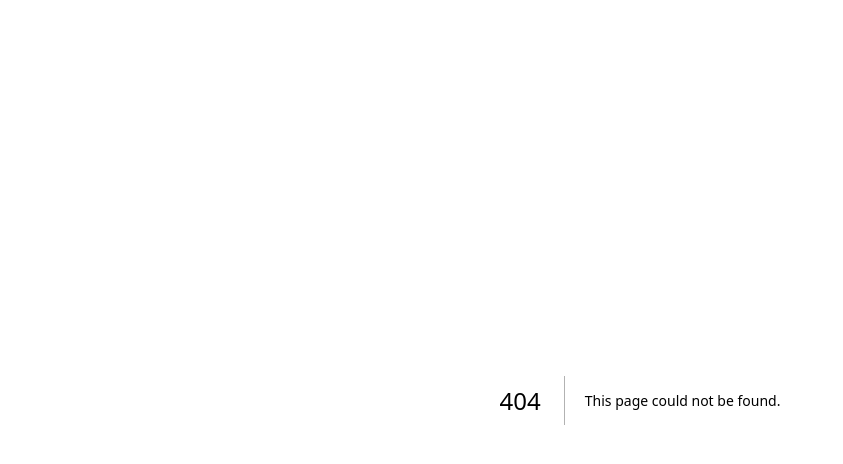
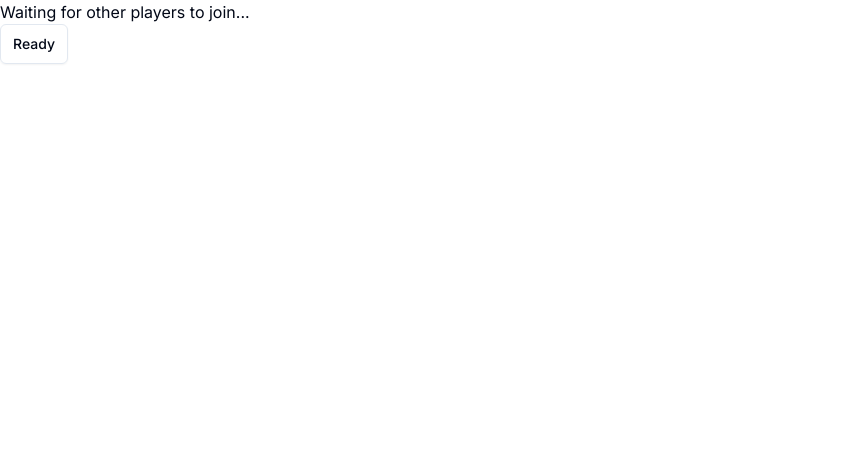
Before and after one commit to its-clem-fandango/code-runner, a Next.js app in the folder apps/client/: page /battle/1 in a window 1280 px wide. Before the commit this address had no page. Shown: the top 464 px of the page, without its empty margins (0-843 px from the left). Built offline with nearby package versions, Linux system fonts and the light colour scheme.

Commit message:
Create Lobby Component

```diff
--- /dev/null
+++ b/apps/client/app/battle/[id]/page.tsx
@@ -0,0 +1,28 @@
+"use client"
+
+import { Toggle } from "@/components/ui/toggle"
+import { useState } from "react"
+
+export default function Lobby() {
+  const [ready, setReady] = useState(true)
+  const [waitingMessage, setWaitingMessage] = useState("")
+
+  function handleReadySubmit() {
+    setReady((prevReady) => !prevReady)
+    console.log("Toggled to: ", !ready)
+  }
+
+  return (
+    <>
+      <h1>Waiting for other players to join...</h1>
+      <Toggle
+        variant="outline"
+        aria-label="Toggle italic"
+        size="lg"
+        onClick={handleReadySubmit}
+      >
+        {ready ? "Ready" : "Not Ready"}
+      </Toggle>
+    </>
+  )
+}
--- a/apps/client/app/dashboard/battle-form.tsx
+++ b/apps/client/app/dashboard/battle-form.tsx
@@ -2,6 +2,7 @@ import { useForm, SubmitHandler } from "react-hook-form"
 import { zodResolver } from "@hookform/resolvers/zod"
 import { z } from "zod"
 import { io } from "socket.io-client"
+import { useRouter } from "next/navigation"
 
 import {
   Form, // Assuming this is correctly aliased to FormProvider
@@ -13,7 +14,7 @@ import {
 } from "@/components/ui/form"
 import { Input } from "@/components/ui/input"
 import { RadioGroup, RadioGroupItem } from "@/components/ui/radio-group"
-import { DialogClose, DialogFooter } from "@/components/ui/dialog"
+import { DialogFooter } from "@/components/ui/dialog"
 import { Button } from "@/components/ui/button"
 
 // Your Zod schema
@@ -26,7 +27,6 @@ const FormSchema = z.object({
     required_error: "You need to select a difficulty.",
   }),
 })
-
 
 // Type for the form data
 type FormData = z.infer<typeof FormSchema>
@@ -43,6 +43,7 @@ interface BattleFormProps {
 
 export default function BattleForm({ setOpen }: BattleFormProps) {
   const socket = io("ws://localhost:8082")
+  const router = useRouter()
 
   const formProps = useForm<FormData>({
     resolver: zodResolver(FormSchema),
@@ -55,6 +56,8 @@ export default function BattleForm({ setOpen }: BattleFormProps) {
   const handleBattleSubmit: SubmitHandler<FormData> = async (data) => {
     await socket.emit("createBattle", data)
     setOpen(false)
+    router.push("/battle/sample-lobby")
+    //pass the id
   }
 
   return (
--- a/apps/client/components/ui/MonacoCodeEditor.tsx
+++ b/apps/client/components/ui/MonacoCodeEditor.tsx
@@ -1,6 +1,5 @@
 "use client"
 
-import React, { ReactHTMLElement, MouseEvent, ChangeEvent } from "react"
 import { useState, useEffect } from "react"
 import { socket } from "@/components/ui/socket"
 import { Editor } from "@monaco-editor/react"
@@ -12,7 +11,6 @@ import {
   DialogDescription,
   DialogClose,
 } from "./dialog"
-
 
 interface File {
   name: string
@@ -37,7 +35,6 @@ export default function MonacoCodeEditor({
     name: "script.js",
     language: "javascript",
     value: "let number = 5",
-
   }
   const file: File = files
 
@@ -94,7 +91,6 @@ export default function MonacoCodeEditor({
   useEffect(() => {
     socket.on("opponentCode", (msg) => {
       if (msg.clientId !== socket.id) {
-
         setRecievedCode(msg.message)
       }
     })
@@ -140,7 +136,6 @@ export default function MonacoCodeEditor({
               </DialogClose>
             </DialogContent>
           </Dialog>
-
         </div>
       </div>
     </>
--- /dev/null
+++ b/apps/client/components/ui/toggle.tsx
@@ -0,0 +1,45 @@
+"use client"
+
+import * as React from "react"
+import * as TogglePrimitive from "@radix-ui/react-toggle"
+import { cva, type VariantProps } from "class-variance-authority"
+
+import { cn } from "@/lib/utils"
+
+const toggleVariants = cva(
+  "inline-flex items-center justify-center rounded-md text-sm font-medium transition-colors hover:bg-muted hover:text-muted-foreground focus-visible:outline-none focus-visible:ring-1 focus-visible:ring-ring disabled:pointer-events-none disabled:opacity-50 data-[state=on]:bg-accent data-[state=on]:text-accent-foreground",
+  {
+    variants: {
+      variant: {
+        default: "bg-transparent",
+        outline:
+          "border border-input bg-transparent shadow-sm hover:bg-accent hover:text-accent-foreground",
+      },
+      size: {
+        default: "h-9 px-3",
+        sm: "h-8 px-2",
+        lg: "h-10 px-3",
+      },
+    },
+    defaultVariants: {
+      variant: "default",
+      size: "default",
+    },
+  }
+)
+
+const Toggle = React.forwardRef<
+  React.ElementRef<typeof TogglePrimitive.Root>,
+  React.ComponentPropsWithoutRef<typeof TogglePrimitive.Root> &
+    VariantProps<typeof toggleVariants>
+>(({ className, variant, size, ...props }, ref) => (
+  <TogglePrimitive.Root
+    ref={ref}
+    className={cn(toggleVariants({ variant, size, className }))}
+    {...props}
+  />
+))
+
+Toggle.displayName = TogglePrimitive.Root.displayName
+
+export { Toggle, toggleVariants }
--- a/apps/client/package.json
+++ b/apps/client/package.json
@@ -18,6 +18,7 @@
     "@radix-ui/react-scroll-area": "^1.0.5",
     "@radix-ui/react-slot": "^1.0.2",
     "@radix-ui/react-toast": "^1.1.5",
+    "@radix-ui/react-toggle": "^1.0.3",
     "@tanstack/react-table": "^8.11.8",
     "bufferutil": "^4.0.8",
     "class-variance-authority": "^0.7.0",
@@ -29,10 +30,12 @@
     "react-hook-form": "^7.50.1",
     "react-markdown": "^9.0.1",
     "react-monaco-editor": "^0.55.0",
+    "shadcn-ui": "^0.8.0",
     "socket.io": "^4.7.4",
     "socket.io-client": "^4.7.4",
     "tailwind-merge": "^2.2.1",
     "tailwindcss-animate": "^1.0.7",
+    "toggle": "^1.0.1",
     "utf-8-validate": "^6.0.3",
     "zod": "^3.22.4"
   },
```
